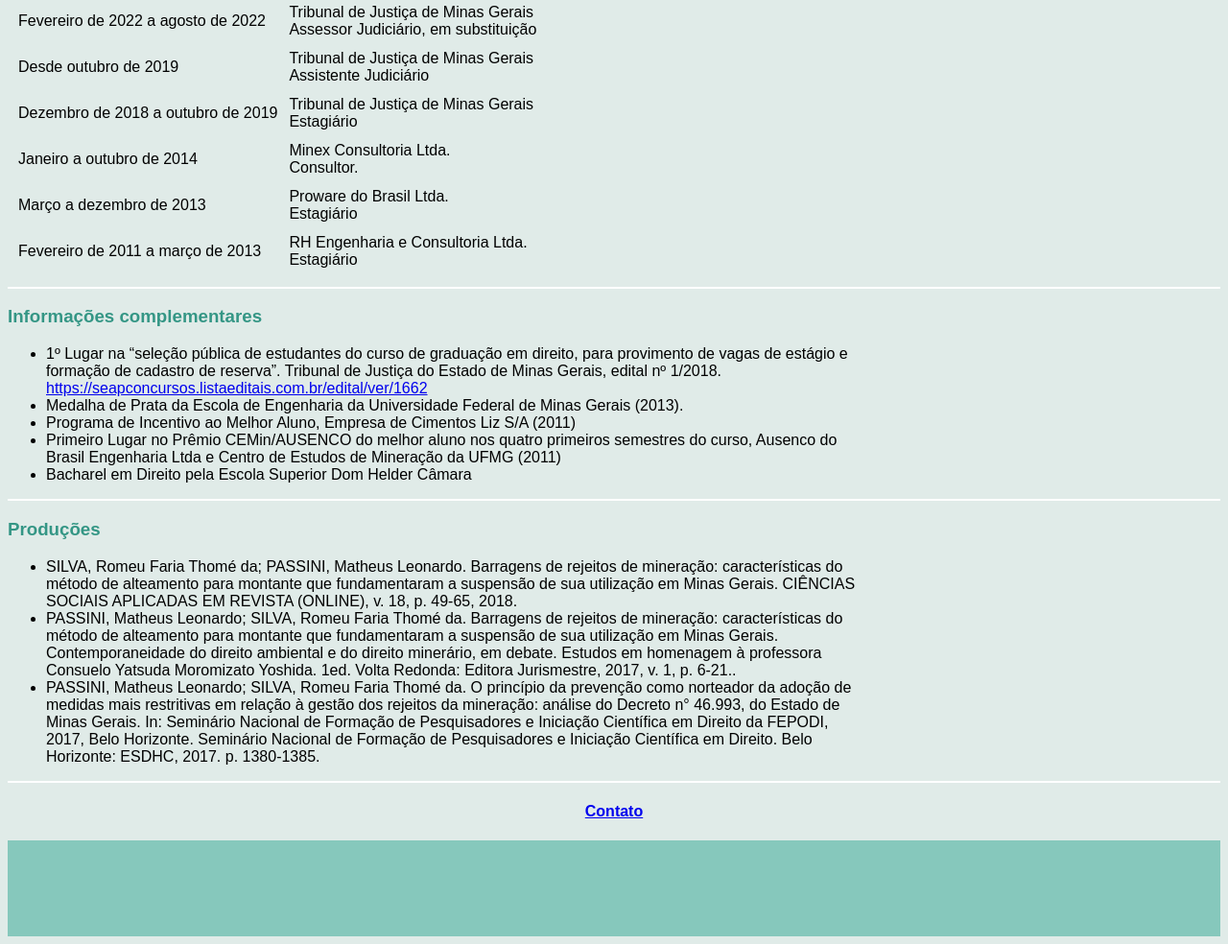
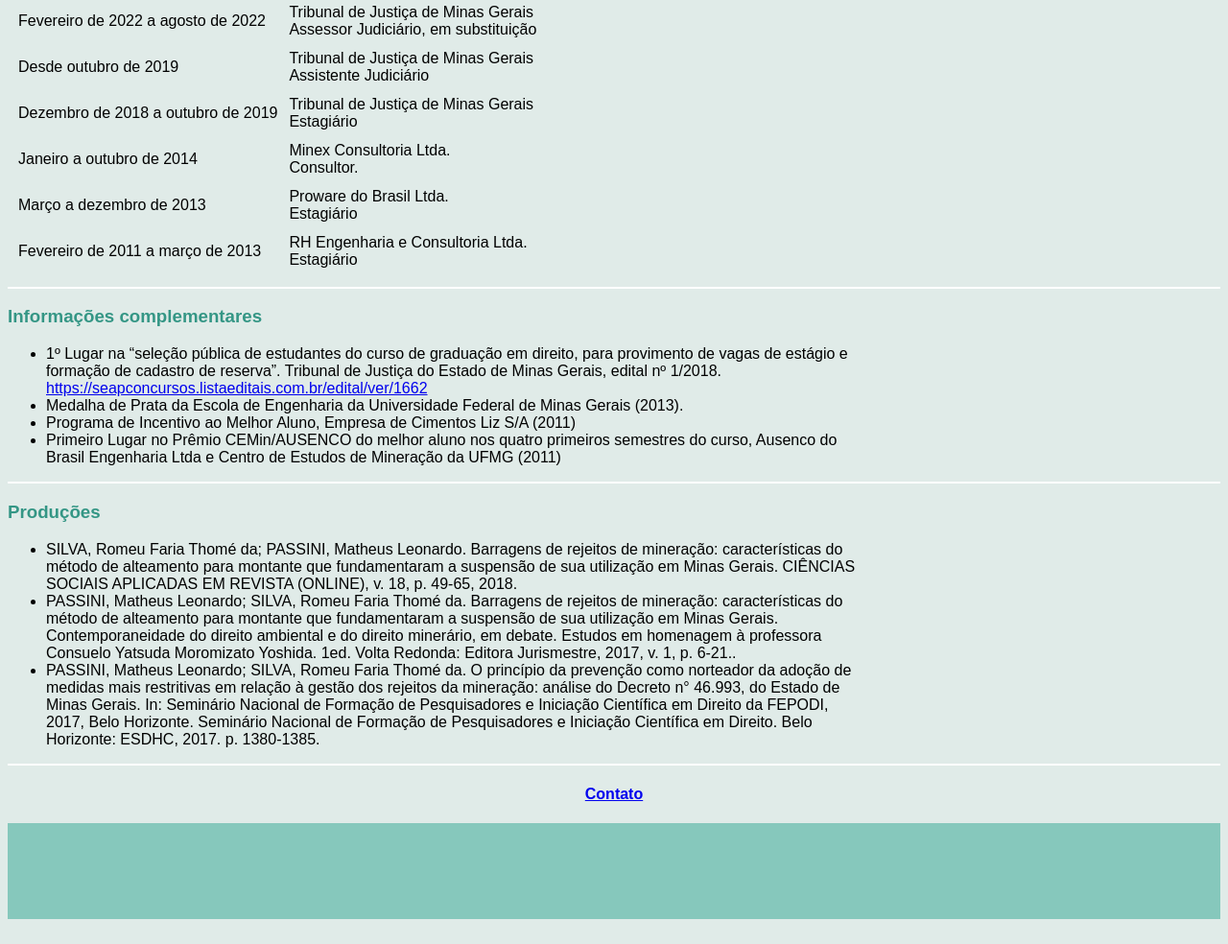
Before and after one commit to matheus-lp/CV, a plain HTML site: page index.html in a window 1280 px wide. Shown: the part 434-1418 px from the top of the page at 96% size. Drawn offline with Linux system fonts and the light colour scheme.

Commit message:
Update index.html

```diff
--- a/index.html
+++ b/index.html
@@ -83,7 +83,6 @@
         <li>Programa de Incentivo ao Melhor Aluno, Empresa de Cimentos Liz S/A (2011)</li>
         <li>Primeiro Lugar no Prêmio CEMin/AUSENCO do melhor aluno nos quatro primeiros semestres do curso,
             Ausenco do Brasil Engenharia Ltda e Centro de Estudos de Mineração da UFMG (2011)</li>
-        <li>Bacharel em Direito pela Escola Superior Dom Helder Câmara</li>
     </ul>
     <hr>
     <h3>Produções</h3>
```
